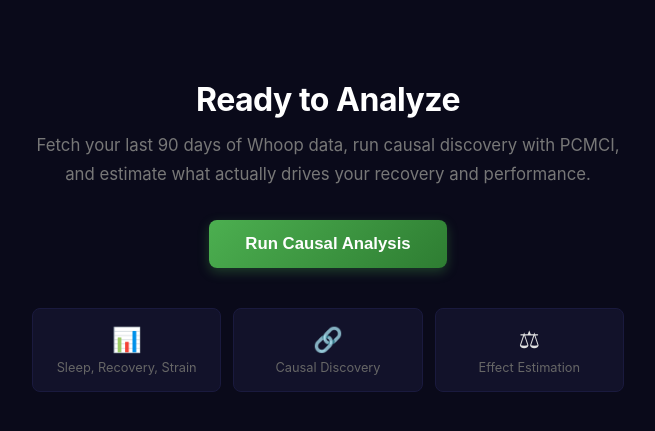
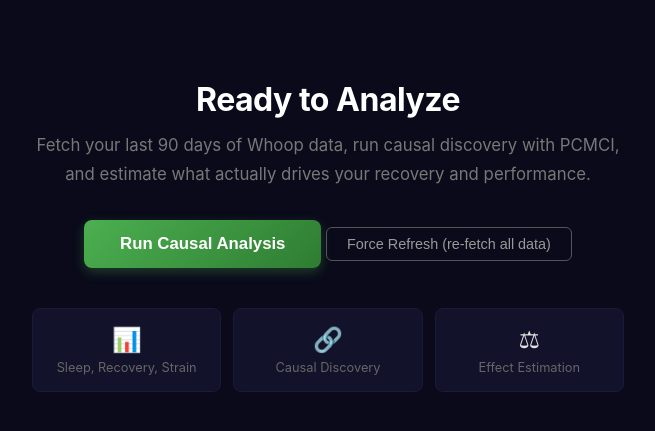
Before and after one commit to DIvkov575/whoop-analytics, a FastAPI app: template src/whoop_analytics/web/templates/dashboard.html in a window 1280 px wide. Shown: the part 57-488 px from the top of the page, without its empty margins (312-967 px from the left). Run offline with FastAPI, Linux system fonts and the light colour scheme; the template is opened without the code that fills it, so the values that code supplies are empty.

Commit message:
feat: cache API responses + analysis results after login
- Raw API data cached to /data/cache/YYYY-MM-DD/raw/ (per-day)
- Skips re-fetching if today's cache exists (instant re-analysis)
- Analysis results cached as pickle for /results endpoint
- /results loads from cache without re-running pipeline
- "Force Refresh" button on dashboard to bypass cache and re-fetch
- Extracted _fetch_all_data() from _do_analyze for clarity

```diff
--- a/src/whoop_analytics/web/app.py
+++ b/src/whoop_analytics/web/app.py
@@ -32,6 +32,7 @@
 _sessions: dict[str, dict] = {}
 
 TOKEN_CACHE_PATH = Path(os.environ.get("TOKEN_CACHE_PATH", "/data/tokens.json"))
+DATA_CACHE_DIR = Path(os.environ.get("DATA_CACHE_DIR", "/data/cache"))
 
 
 def _save_cached_tokens(access_token: str, refresh_token: str, expires_in: int, token_file: Path = None) -> None:
@@ -345,8 +346,10 @@
     if not token:
         return RedirectResponse("/")
 
+    force_refresh = request.query_params.get("refresh") == "1"
+
     try:
-        return _do_analyze(request, store, token)
+        return _do_analyze(request, store, token, force_refresh=force_refresh)
     except Exception as e:
         import traceback
         tb = traceback.format_exc()
@@ -355,34 +358,8 @@
         })
 
 
-def _do_analyze(request: Request, store: dict, token: str):
-    headers = {"Authorization": f"Bearer {token}"}
-    data_dir = Path(store.get("data_dir", mkdtemp(prefix="whoop_")))
-    store["data_dir"] = str(data_dir)
-    raw_dir = data_dir / "raw"
-    raw_dir.mkdir(parents=True, exist_ok=True)
-
-    end_date = date.today().isoformat() + "T23:59:59.999Z"
-    start_date = (date.today() - timedelta(days=90)).isoformat() + "T00:00:00.000Z"
-    params = {"start": start_date, "end": end_date}
-
-    debug_info = []
-
-    # Verify token works by hitting profile endpoint; auto-refresh if expired
-    profile_resp = httpx.get(f"{WHOOP_API_BASE}/v2/user/profile/basic", headers=headers, timeout=10)
-    debug_info.append(f"profile check: {profile_resp.status_code}")
-    if profile_resp.status_code == 401:
-        if _try_refresh_session(store):
-            token = store["access_token"]
-            headers = {"Authorization": f"Bearer {token}"}
-            profile_resp = httpx.get(f"{WHOOP_API_BASE}/v2/user/profile/basic", headers=headers, timeout=10)
-            debug_info.append(f"profile after refresh: {profile_resp.status_code}")
-        if profile_resp.status_code == 401:
-            return templates.TemplateResponse(request=request, name="dashboard.html", context={
-                "has_data": False, "error": "Access token expired and refresh failed. Please reconnect your Whoop account.",
-            })
-
-    # Fetch cycles (delays between endpoints to avoid 429 rate limits)
+def _fetch_all_data(headers: dict, raw_dir: Path, debug_info: list) -> None:
+    """Fetch all Whoop data and save as parquet files."""
     cycle_records = _try_fetch(f"{WHOOP_API_BASE}/v2/cycle", {}, headers, debug_info, "cycles")
     time.sleep(0.5)
 
@@ -414,7 +391,6 @@
             pd.DataFrame(rows).to_parquet(raw_dir / "sleep.parquet", index=False)
             debug_info.append(f"wrote {len(rows)} cycle rows as sleep.parquet")
 
-    # Fetch sleep and recovery (v2 endpoints)
     sleep_records = _try_fetch(f"{WHOOP_API_BASE}/v2/activity/sleep", {}, headers, debug_info, "sleep")
     if sleep_records:
         parsed = [SleepRecord.from_api(r) for r in sleep_records]
@@ -427,7 +403,6 @@
         pd.DataFrame([asdict(r) for r in parsed]).to_parquet(raw_dir / "recovery.parquet", index=False)
     time.sleep(0.5)
 
-    # Fetch workouts
     workout_records = _try_fetch(f"{WHOOP_API_BASE}/v2/activity/workout", {}, headers, debug_info, "workouts")
     if workout_records:
         rows = []
@@ -447,10 +422,8 @@
         if rows:
             pd.DataFrame(rows).to_parquet(raw_dir / "workouts.parquet", index=False)
             debug_info.append(f"wrote {len(rows)} workout rows")
-
     time.sleep(0.5)
 
-    # Fetch journal (lifestyle factors: caffeine, alcohol, stress, etc.)
     journal_records = _try_fetch(f"{WHOOP_API_BASE}/v2/journal", {}, headers, debug_info, "journal")
     if journal_records:
         rows = []
@@ -463,15 +436,47 @@
         if rows:
             pd.DataFrame(rows).to_parquet(raw_dir / "journal.parquet", index=False)
             debug_info.append(f"wrote {len(rows)} journal rows")
-
     time.sleep(0.5)
 
-    # Fetch body measurements
     body_resp = _try_fetch_single(f"{WHOOP_API_BASE}/v2/user/measurement/body", headers, debug_info, "body")
     if body_resp:
-        body_file = raw_dir / "body.json"
-        body_file.write_text(json.dumps(body_resp))
+        (raw_dir / "body.json").write_text(json.dumps(body_resp))
         debug_info.append(f"wrote body measurements")
+
+
+def _do_analyze(request: Request, store: dict, token: str, force_refresh: bool = False):
+    headers = {"Authorization": f"Bearer {token}"}
+    cache_dir = DATA_CACHE_DIR / date.today().isoformat()
+    raw_dir = cache_dir / "raw"
+
+    # Check if we have cached data from today
+    use_cache = not force_refresh and (raw_dir / "sleep.parquet").exists()
+
+    debug_info = []
+
+    if use_cache:
+        debug_info.append("using cached data from today")
+    else:
+        raw_dir.mkdir(parents=True, exist_ok=True)
+
+        # Verify token works by hitting profile endpoint; auto-refresh if expired
+        profile_resp = httpx.get(f"{WHOOP_API_BASE}/v2/user/profile/basic", headers=headers, timeout=10)
+        debug_info.append(f"profile check: {profile_resp.status_code}")
+        if profile_resp.status_code == 401:
+            if _try_refresh_session(store):
+                token = store["access_token"]
+                headers = {"Authorization": f"Bearer {token}"}
+                profile_resp = httpx.get(f"{WHOOP_API_BASE}/v2/user/profile/basic", headers=headers, timeout=10)
+                debug_info.append(f"profile after refresh: {profile_resp.status_code}")
+            if profile_resp.status_code == 401:
+                return templates.TemplateResponse(request=request, name="dashboard.html", context={
+                    "has_data": False, "error": "Access token expired and refresh failed. Please reconnect your Whoop account.",
+                })
+
+        _fetch_all_data(headers, raw_dir, debug_info)
+
+    data_dir = cache_dir
+    store["data_dir"] = str(data_dir)
 
     df = build_daily_dataset(data_dir)
     debug_info.append(f"daily_df shape: {df.shape}")
@@ -535,7 +540,7 @@
     # Compute extra insights for richer dashboard
     insights = _compute_insights(df)
 
-    return templates.TemplateResponse(request=request, name="results.html", context={
+    context = {
         "df": df,
         "links": links,
         "effects": effects,
@@ -545,15 +550,29 @@
         "date_end": df.index[-1].strftime("%Y-%m-%d") if not df.empty else "",
         "debug_info": debug_info,
         "insights": insights,
-    })
+    }
+
+    # Cache analysis results for /results endpoint
+    import pickle
+    results_cache = cache_dir / "results.pkl"
+    results_cache.write_bytes(pickle.dumps(context))
+
+    return templates.TemplateResponse(request=request, name="results.html", context=context)
 
 
 @app.get("/results", response_class=HTMLResponse)
 def results(request: Request):
     store = _get_store(request)
+    # Try loading cached results
+    import pickle
+    for day_dir in sorted(DATA_CACHE_DIR.glob("*"), reverse=True):
+        results_file = day_dir / "results.pkl"
+        if results_file.exists():
+            context = pickle.loads(results_file.read_bytes())
+            return templates.TemplateResponse(request=request, name="results.html", context=context)
     if not store.get("has_analysis"):
         return RedirectResponse("/")
-    return templates.TemplateResponse(request=request, name="dashboard.html", context={"has_data": True})
+    return RedirectResponse("/")
 
 
 def _compute_insights(df: pd.DataFrame) -> dict:
--- a/src/whoop_analytics/web/templates/dashboard.html
+++ b/src/whoop_analytics/web/templates/dashboard.html
@@ -39,12 +39,15 @@
   <h2>Ready to Analyze</h2>
   <p>Fetch your last 90 days of Whoop data, run causal discovery with PCMCI, and estimate what actually drives your recovery and performance.</p>
 
-  <form method="post" action="/analyze">
+  <form method="post" action="/analyze" style="margin-bottom: 12px;">
     <button type="submit" class="btn">Run Causal Analysis</button>
+  </form>
+  <form method="post" action="/analyze?refresh=1" style="margin-bottom: 12px;">
+    <button type="submit" style="background: none; border: 1px solid #555; color: #999; padding: 8px 20px; border-radius: 6px; cursor: pointer; font-size: 0.9rem;">Force Refresh (re-fetch all data)</button>
   </form>
 
   {% if has_data %}
-  <p style="margin-top: 24px;"><a href="/results" style="color: #4CAF50; font-weight: 500;">View latest results &rarr;</a></p>
+  <p style="margin-top: 16px;"><a href="/results" style="color: #4CAF50; font-weight: 500;">View latest results &rarr;</a></p>
   {% endif %}
 
   <div class="features">
```
